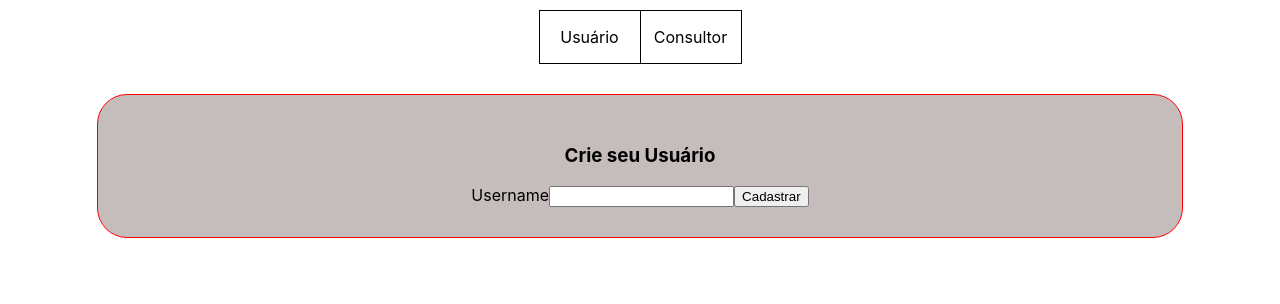
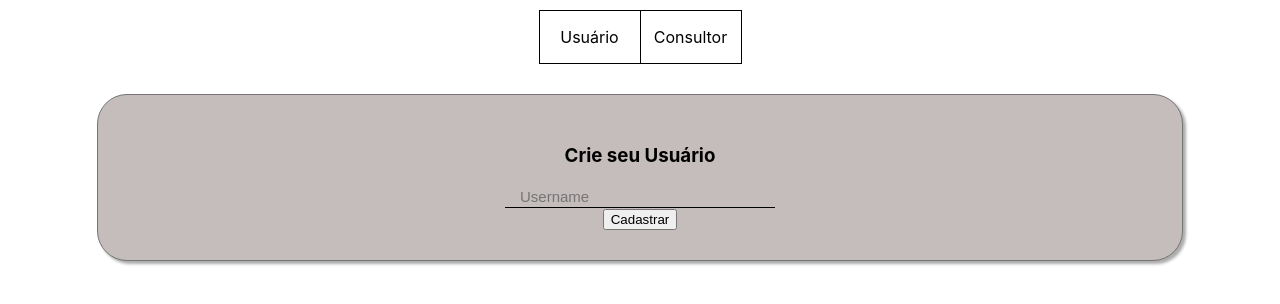
Before and after one commit to vitorcodesalittle/formare-challenge, a React (Create React App) app in the folder client/: page / in a window 1280 px wide. Shown: the top 304 px of the page. Built offline with nearby package versions, Linux system fonts and the light colour scheme.

Commit message:
add input and Login style changes

```diff
--- a/client/src/components/Login/UserLogin/UserLogin.css
+++ b/client/src/components/Login/UserLogin/UserLogin.css
@@ -1,10 +1,11 @@
 .UserLogin {
   /* background-color: red; */
-  border: 1px solid red;;
+  border: 0.5px solid rgb(117, 117, 117);
   height: 100%;
   width: 80%;
   background-color: rgb(197, 188, 188);
   padding: 30px;
   border-radius: 30px;
   margin-top: 20px;
+  box-shadow: 3px 3px 3px rgb(173, 172, 172);
 }
--- a/client/src/components/Login/UserLogin/index.js
+++ b/client/src/components/Login/UserLogin/index.js
@@ -1,4 +1,5 @@
 import React, { useState } from 'react'
+import Input from '../../UI/Input';
 import './UserLogin.css';
 
 const UserLogin = function({ userHasSession, handleUserLogin, closeUserSession, username, handleChangeUsername, ...props }) {
@@ -7,8 +8,7 @@ const UserLogin = function({ userHasSession, handleUserLogin, closeUserSession,
       { (!userHasSession && !props.me.id) &&
       <>
         <h3>Crie seu Usuário</h3>
-        <label>Username</label>
-        <input type="text" onChange={e => handleChangeUsername(e.target.value)} value={username}/>
+        <Input type="text" onChange={e => handleChangeUsername(e.target.value)} value={username} placeholder="Username" style={{ maxWidth: 300, marginLeft: 'auto', marginRight: 'auto'}}/>
       </>
       }
       { (userHasSession || props.me.id) &&
--- /dev/null
+++ b/client/src/components/UI/Input/Input.css
@@ -0,0 +1,34 @@
+.Input {
+  display: 'flex';
+  align-items: center;
+  justify-content: center;
+  /* background-color: blue; */
+}
+
+.Input input {
+  outline: none;
+  background-color: rgb(0,0,0,0);
+  border-width: 0px;
+  border-radius: 9px;
+  box-shadow: none;
+  appearance: none;
+  padding-left: 8px;
+  padding-right: 8px;
+  width: 80%;
+  /* text-align: center; */
+  justify-content: center;
+  align-items: center;
+  height: 20px;
+  font-size:15px;
+}
+
+.Input input:focus {
+  /* background-color: rgb(233, 202, 202); */
+}
+
+.horizontal-line {
+  width: 90%;
+  margin-left: auto;
+  margin-right: auto;
+  border-bottom: 1px solid black;
+}
--- /dev/null
+++ b/client/src/components/UI/Input/index.js
@@ -0,0 +1,12 @@
+import React from 'react';
+import './Input.css'
+
+export default (props) => {
+
+  return (
+    <div className='Input' style={props.style ? { ...props.style } : {} }>
+      <input type={props.type} onChange={props.onChange} value={props.value} placeholder={props.placeholder}/>
+      <div className="horizontal-line"></div>
+    </div>
+  )
+}
```
